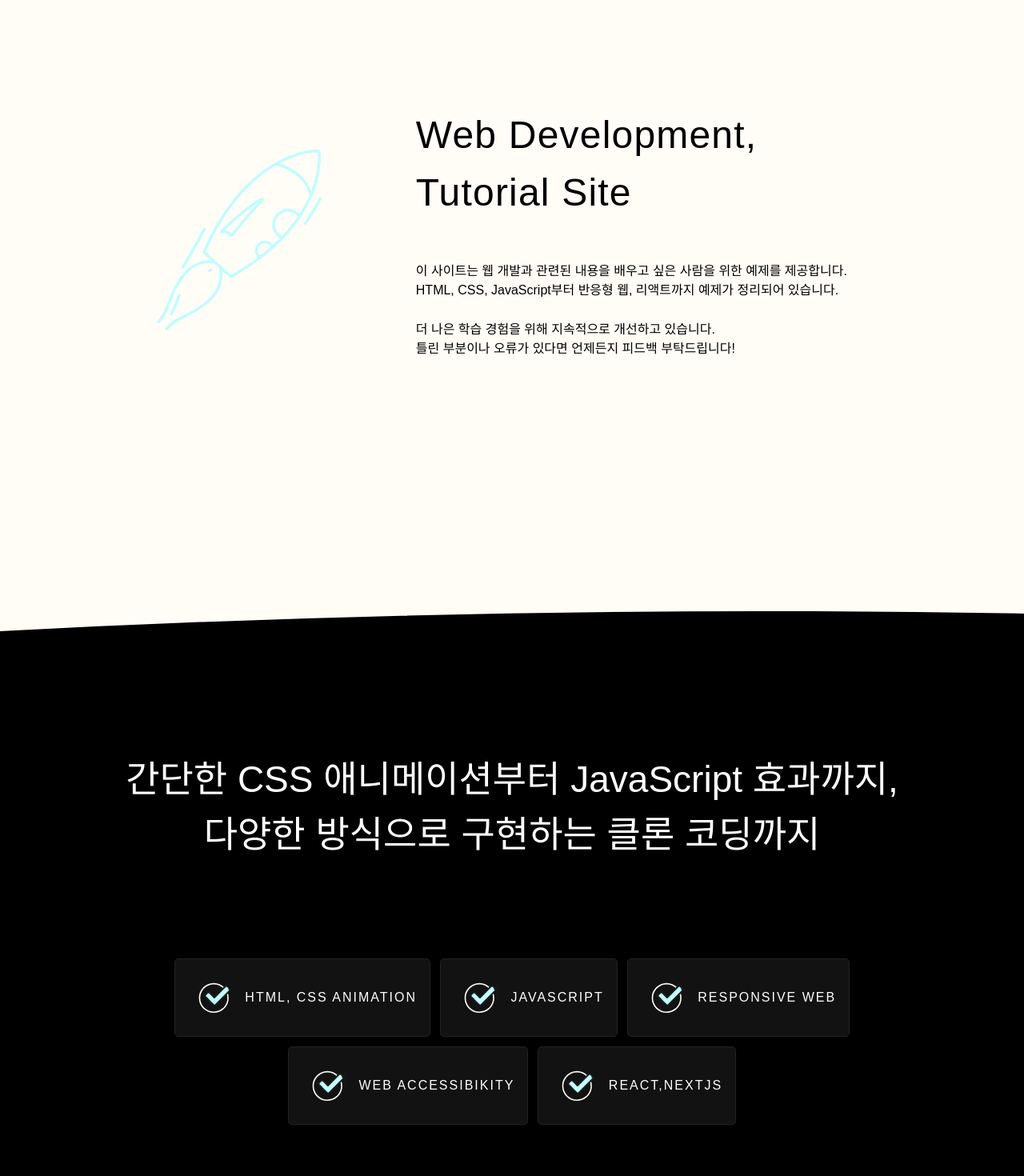
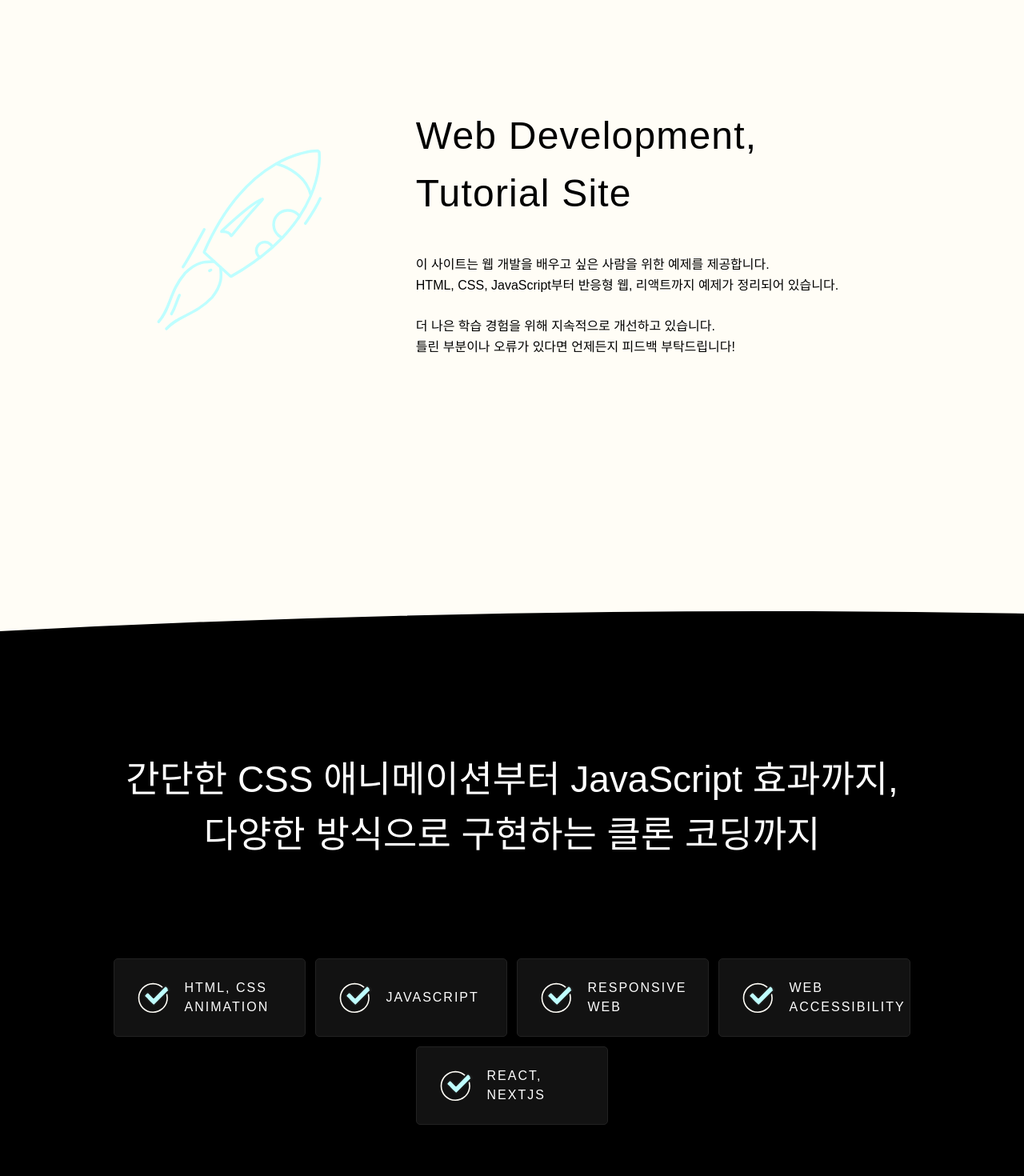
Before and after one commit to parkJH24/exampleSite, a Next.js app: page / in a window 1280 px wide. Shown: the part 960-2430 px from the top of the page at 80% size. Built offline with nearby package versions, Linux system fonts and the light colour scheme.

Commit message:
반응형 일부 추가

```diff
--- a/src/components/Footer.tsx
+++ b/src/components/Footer.tsx
@@ -2,7 +2,7 @@ import LineAnimation from "./animations/LineAnimation"
 
 const FooterContainer = ()=>{
     return(
-        <footer className=" bg-white text-black ">
+        <footer className=" bg-white text-black relative ">
             <LineAnimation/>
             <div className="text-[1.4rem] box-border px-[10rem] border-t-2 py-[3.6rem]">
             © 2024 Semicolondev
--- a/src/components/MainList.tsx
+++ b/src/components/MainList.tsx
@@ -1,65 +1,54 @@
-import LineAnimation from "./animations/LineAnimation"
-
+import LineAnimation from "./animations/LineAnimation";
 
 const MainList = () => {
     return (
-        <section className="bg-[#000000] pb-[20rem] ">
+        <section className="bg-[#000000] pb-[10rem] lg:pb-[20rem]">
             <LineAnimation strokeColor="#000000" fillColor="#000000" />
-            <h2 className="text-white text-[4.6rem] flex justify-center text-center mb-[12rem]">
+
+            {/* 제목 */}
+            <h2 className="text-white text-[3.2rem] sm:text-[4rem] lg:text-[4.6rem] text-center mb-[6rem] sm:mb-[8rem] lg:mb-[12rem] px-4">
                 간단한 CSS 애니메이션부터 JavaScript 효과까지,<br />
                 다양한 방식으로 구현하는 클론 코딩까지
-
             </h2>
 
-            <ul className="flex justify-center gap-[1.2rem] max-w-[100rem] flex-wrap m-auto">
-                <li className="bg-[#121212] border border-[#222] rounded-lg p-[1.6rem] flex items-center gap-3 text-white text-[1.6rem] tracking-[0.2rem]">
-                    <div>
-                        <svg fill="none" xmlns="http://www.w3.org/2000/svg" viewBox="0 0 64 64" width="64">
-                            <path fill-rule="evenodd" clip-rule="evenodd" d="M32.272 15.395c-9.387 0-16.997 7.61-16.997 16.996 0 9.387 7.61 16.997 16.997 16.997 2.158 0 4.22-.402 6.117-1.134 1.264-.488 2.977-1.582 4.15-2.408 1.247-.877 1.873-1.463 2.844-2.64a16.923 16.923 0 003.885-10.815c0-9.386-7.61-16.996-16.996-16.996zM13.675 32.391c0-10.27 8.326-18.596 18.597-18.596 10.27 0 18.596 8.326 18.596 18.596 0 4.495-1.596 8.62-4.251 11.835-1.06 1.283-1.79 1.967-3.157 2.928-1.18.831-3.032 2.028-4.495 2.592a18.554 18.554 0 01-6.693 1.242c-10.27 0-18.597-8.326-18.597-18.597z" fill="#FFFDF6">
-                            </path>
-                            <path d="M21.99 31.121h0l2.938 2.956 3.076 3.238.027.027 3.777 3.682a2 2 0 002.815-.022L52.02 23.489a2 2 0 00.025-2.794l-.722.692.722-.692-2.537-2.645a2 2 0 00-2.869-.018L32.931 31.958l-5.867-5.906a2 2 0 00-2.838 0l-2.235 2.25a2 2 0 000 2.82z" fill="#BFFEFF" stroke="#1A1A1A" stroke-width="2" stroke-linecap="round" stroke-linejoin="round"></path></svg>
-                    </div>
-                    <p>HTML, CSS ANIMATION</p>
-                </li>
-                <li className="bg-[#121212] border border-[#222] rounded-lg p-[1.6rem] flex items-center gap-3 text-white text-[1.6rem] tracking-[0.2rem]">
-                    <div>
-                        <svg fill="none" xmlns="http://www.w3.org/2000/svg" viewBox="0 0 64 64" width="64">
-                            <path fill-rule="evenodd" clip-rule="evenodd" d="M32.272 15.395c-9.387 0-16.997 7.61-16.997 16.996 0 9.387 7.61 16.997 16.997 16.997 2.158 0 4.22-.402 6.117-1.134 1.264-.488 2.977-1.582 4.15-2.408 1.247-.877 1.873-1.463 2.844-2.64a16.923 16.923 0 003.885-10.815c0-9.386-7.61-16.996-16.996-16.996zM13.675 32.391c0-10.27 8.326-18.596 18.597-18.596 10.27 0 18.596 8.326 18.596 18.596 0 4.495-1.596 8.62-4.251 11.835-1.06 1.283-1.79 1.967-3.157 2.928-1.18.831-3.032 2.028-4.495 2.592a18.554 18.554 0 01-6.693 1.242c-10.27 0-18.597-8.326-18.597-18.597z" fill="#FFFDF6">
-                            </path>
-                            <path d="M21.99 31.121h0l2.938 2.956 3.076 3.238.027.027 3.777 3.682a2 2 0 002.815-.022L52.02 23.489a2 2 0 00.025-2.794l-.722.692.722-.692-2.537-2.645a2 2 0 00-2.869-.018L32.931 31.958l-5.867-5.906a2 2 0 00-2.838 0l-2.235 2.25a2 2 0 000 2.82z" fill="#BFFEFF" stroke="#1A1A1A" stroke-width="2" stroke-linecap="round" stroke-linejoin="round"></path></svg>
-                    </div>
-                   <p>JAVASCRIPT</p>
-                </li>
-                <li className="bg-[#121212] border border-[#222] rounded-lg p-[1.6rem] flex items-center gap-3 text-white text-[1.6rem] tracking-[0.2rem]">
-                    <div>
-                        <svg fill="none" xmlns="http://www.w3.org/2000/svg" viewBox="0 0 64 64" width="64">
-                            <path fill-rule="evenodd" clip-rule="evenodd" d="M32.272 15.395c-9.387 0-16.997 7.61-16.997 16.996 0 9.387 7.61 16.997 16.997 16.997 2.158 0 4.22-.402 6.117-1.134 1.264-.488 2.977-1.582 4.15-2.408 1.247-.877 1.873-1.463 2.844-2.64a16.923 16.923 0 003.885-10.815c0-9.386-7.61-16.996-16.996-16.996zM13.675 32.391c0-10.27 8.326-18.596 18.597-18.596 10.27 0 18.596 8.326 18.596 18.596 0 4.495-1.596 8.62-4.251 11.835-1.06 1.283-1.79 1.967-3.157 2.928-1.18.831-3.032 2.028-4.495 2.592a18.554 18.554 0 01-6.693 1.242c-10.27 0-18.597-8.326-18.597-18.597z" fill="#FFFDF6">
-                            </path>
-                            <path d="M21.99 31.121h0l2.938 2.956 3.076 3.238.027.027 3.777 3.682a2 2 0 002.815-.022L52.02 23.489a2 2 0 00.025-2.794l-.722.692.722-.692-2.537-2.645a2 2 0 00-2.869-.018L32.931 31.958l-5.867-5.906a2 2 0 00-2.838 0l-2.235 2.25a2 2 0 000 2.82z" fill="#BFFEFF" stroke="#1A1A1A" stroke-width="2" stroke-linecap="round" stroke-linejoin="round"></path></svg>
-                    </div>
-                    <p>RESPONSIVE WEB</p>
+            {/* 리스트 */}
+            <ul className="flex flex-wrap justify-center gap-[1.2rem] max-w-[90%] md:max-w-[100rem] mx-auto">
+                {menuItems.map((item, index) => (
+                    <li key={index} className="bg-[#121212] border border-[#222] rounded-lg p-[1.6rem] flex items-center gap-3 text-white text-[1.4rem] sm:text-[1.6rem] tracking-[0.2rem] w-full sm:w-[48%] lg:w-[30%] xl:w-[24%] min-h-[80px]">
+                        <div dangerouslySetInnerHTML={{ __html: item.icon }} /> {/* SVG 아이콘 렌더링 */}
+                        <p>{item.label}</p>
                     </li>
-                    <li className="bg-[#121212] border border-[#222] rounded-lg p-[1.6rem] flex items-center gap-3 text-white text-[1.6rem] tracking-[0.2rem]">
-                    <div>
-                        <svg fill="none" xmlns="http://www.w3.org/2000/svg" viewBox="0 0 64 64" width="64">
-                            <path fill-rule="evenodd" clip-rule="evenodd" d="M32.272 15.395c-9.387 0-16.997 7.61-16.997 16.996 0 9.387 7.61 16.997 16.997 16.997 2.158 0 4.22-.402 6.117-1.134 1.264-.488 2.977-1.582 4.15-2.408 1.247-.877 1.873-1.463 2.844-2.64a16.923 16.923 0 003.885-10.815c0-9.386-7.61-16.996-16.996-16.996zM13.675 32.391c0-10.27 8.326-18.596 18.597-18.596 10.27 0 18.596 8.326 18.596 18.596 0 4.495-1.596 8.62-4.251 11.835-1.06 1.283-1.79 1.967-3.157 2.928-1.18.831-3.032 2.028-4.495 2.592a18.554 18.554 0 01-6.693 1.242c-10.27 0-18.597-8.326-18.597-18.597z" fill="#FFFDF6">
-                            </path>
-                            <path d="M21.99 31.121h0l2.938 2.956 3.076 3.238.027.027 3.777 3.682a2 2 0 002.815-.022L52.02 23.489a2 2 0 00.025-2.794l-.722.692.722-.692-2.537-2.645a2 2 0 00-2.869-.018L32.931 31.958l-5.867-5.906a2 2 0 00-2.838 0l-2.235 2.25a2 2 0 000 2.82z" fill="#BFFEFF" stroke="#1A1A1A" stroke-width="2" stroke-linecap="round" stroke-linejoin="round"></path></svg>
-                    </div>
-                    <p>WEB ACCESSIBIKITY</p>
-                    </li>
-                    <li className="bg-[#121212] border border-[#222] rounded-lg p-[1.6rem] flex items-center gap-3 text-white text-[1.6rem] tracking-[0.2rem]">
-                    <div>
-                        <svg fill="none" xmlns="http://www.w3.org/2000/svg" viewBox="0 0 64 64" width="64">
-                            <path fill-rule="evenodd" clip-rule="evenodd" d="M32.272 15.395c-9.387 0-16.997 7.61-16.997 16.996 0 9.387 7.61 16.997 16.997 16.997 2.158 0 4.22-.402 6.117-1.134 1.264-.488 2.977-1.582 4.15-2.408 1.247-.877 1.873-1.463 2.844-2.64a16.923 16.923 0 003.885-10.815c0-9.386-7.61-16.996-16.996-16.996zM13.675 32.391c0-10.27 8.326-18.596 18.597-18.596 10.27 0 18.596 8.326 18.596 18.596 0 4.495-1.596 8.62-4.251 11.835-1.06 1.283-1.79 1.967-3.157 2.928-1.18.831-3.032 2.028-4.495 2.592a18.554 18.554 0 01-6.693 1.242c-10.27 0-18.597-8.326-18.597-18.597z" fill="#FFFDF6">
-                            </path>
-                            <path d="M21.99 31.121h0l2.938 2.956 3.076 3.238.027.027 3.777 3.682a2 2 0 002.815-.022L52.02 23.489a2 2 0 00.025-2.794l-.722.692.722-.692-2.537-2.645a2 2 0 00-2.869-.018L32.931 31.958l-5.867-5.906a2 2 0 00-2.838 0l-2.235 2.25a2 2 0 000 2.82z" fill="#BFFEFF" stroke="#1A1A1A" stroke-width="2" stroke-linecap="round" stroke-linejoin="round"></path></svg>
-                    </div>
-                    <p>REACT,NEXTJS</p>
-                    </li>
+                ))}
             </ul>
         </section>
-    )
-}
+    );
+};
 
-export default MainList
+// 리스트 아이템 데이터 (SVG 포함)
+const menuItems = [
+    {
+        label: "HTML, CSS ANIMATION",
+        icon: `<svg fill="none" xmlns="http://www.w3.org/2000/svg" viewBox="0 0 64 64" width="64">
+                <path fill-rule="evenodd" clip-rule="evenodd" d="M32.272 15.395c-9.387 0-16.997 7.61-16.997 16.996 0 9.387 7.61 16.997 16.997 16.997 2.158 0 4.22-.402 6.117-1.134 1.264-.488 2.977-1.582 4.15-2.408 1.247-.877 1.873-1.463 2.844-2.64a16.923 16.923 0 003.885-10.815c0-9.386-7.61-16.996-16.996-16.996zM13.675 32.391c0-10.27 8.326-18.596 18.597-18.596 10.27 0 18.596 8.326 18.596 18.596 0 4.495-1.596 8.62-4.251 11.835-1.06 1.283-1.79 1.967-3.157 2.928-1.18.831-3.032 2.028-4.495 2.592a18.554 18.554 0 01-6.693 1.242c-10.27 0-18.597-8.326-18.597-18.597z" fill="#FFFDF6"></path>
+                <path d="M21.99 31.121h0l2.938 2.956 3.076 3.238.027.027 3.777 3.682a2 2 0 002.815-.022L52.02 23.489a2 2 0 00.025-2.794l-.722.692.722-.692-2.537-2.645a2 2 0 00-2.869-.018L32.931 31.958l-5.867-5.906a2 2 0 00-2.838 0l-2.235 2.25a2 2 0 000 2.82z" fill="#BFFEFF" stroke="#1A1A1A" stroke-width="2" stroke-linecap="round" stroke-linejoin="round"></path>
+               </svg>`,
+    },
+    { label: "JAVASCRIPT", icon: `<svg fill="none" xmlns="http://www.w3.org/2000/svg" viewBox="0 0 64 64" width="64">
+        <path fill-rule="evenodd" clip-rule="evenodd" d="M32.272 15.395c-9.387 0-16.997 7.61-16.997 16.996 0 9.387 7.61 16.997 16.997 16.997 2.158 0 4.22-.402 6.117-1.134 1.264-.488 2.977-1.582 4.15-2.408 1.247-.877 1.873-1.463 2.844-2.64a16.923 16.923 0 003.885-10.815c0-9.386-7.61-16.996-16.996-16.996zM13.675 32.391c0-10.27 8.326-18.596 18.597-18.596 10.27 0 18.596 8.326 18.596 18.596 0 4.495-1.596 8.62-4.251 11.835-1.06 1.283-1.79 1.967-3.157 2.928-1.18.831-3.032 2.028-4.495 2.592a18.554 18.554 0 01-6.693 1.242c-10.27 0-18.597-8.326-18.597-18.597z" fill="#FFFDF6"></path>
+        <path d="M21.99 31.121h0l2.938 2.956 3.076 3.238.027.027 3.777 3.682a2 2 0 002.815-.022L52.02 23.489a2 2 0 00.025-2.794l-.722.692.722-.692-2.537-2.645a2 2 0 00-2.869-.018L32.931 31.958l-5.867-5.906a2 2 0 00-2.838 0l-2.235 2.25a2 2 0 000 2.82z" fill="#BFFEFF" stroke="#1A1A1A" stroke-width="2" stroke-linecap="round" stroke-linejoin="round"></path>
+       </svg>`,},
+    { label: "RESPONSIVE WEB", icon: `<svg fill="none" xmlns="http://www.w3.org/2000/svg" viewBox="0 0 64 64" width="64">
+        <path fill-rule="evenodd" clip-rule="evenodd" d="M32.272 15.395c-9.387 0-16.997 7.61-16.997 16.996 0 9.387 7.61 16.997 16.997 16.997 2.158 0 4.22-.402 6.117-1.134 1.264-.488 2.977-1.582 4.15-2.408 1.247-.877 1.873-1.463 2.844-2.64a16.923 16.923 0 003.885-10.815c0-9.386-7.61-16.996-16.996-16.996zM13.675 32.391c0-10.27 8.326-18.596 18.597-18.596 10.27 0 18.596 8.326 18.596 18.596 0 4.495-1.596 8.62-4.251 11.835-1.06 1.283-1.79 1.967-3.157 2.928-1.18.831-3.032 2.028-4.495 2.592a18.554 18.554 0 01-6.693 1.242c-10.27 0-18.597-8.326-18.597-18.597z" fill="#FFFDF6"></path>
+        <path d="M21.99 31.121h0l2.938 2.956 3.076 3.238.027.027 3.777 3.682a2 2 0 002.815-.022L52.02 23.489a2 2 0 00.025-2.794l-.722.692.722-.692-2.537-2.645a2 2 0 00-2.869-.018L32.931 31.958l-5.867-5.906a2 2 0 00-2.838 0l-2.235 2.25a2 2 0 000 2.82z" fill="#BFFEFF" stroke="#1A1A1A" stroke-width="2" stroke-linecap="round" stroke-linejoin="round"></path>
+       </svg>`, },
+    { label: "WEB ACCESSIBILITY", icon: `<svg fill="none" xmlns="http://www.w3.org/2000/svg" viewBox="0 0 64 64" width="64">
+        <path fill-rule="evenodd" clip-rule="evenodd" d="M32.272 15.395c-9.387 0-16.997 7.61-16.997 16.996 0 9.387 7.61 16.997 16.997 16.997 2.158 0 4.22-.402 6.117-1.134 1.264-.488 2.977-1.582 4.15-2.408 1.247-.877 1.873-1.463 2.844-2.64a16.923 16.923 0 003.885-10.815c0-9.386-7.61-16.996-16.996-16.996zM13.675 32.391c0-10.27 8.326-18.596 18.597-18.596 10.27 0 18.596 8.326 18.596 18.596 0 4.495-1.596 8.62-4.251 11.835-1.06 1.283-1.79 1.967-3.157 2.928-1.18.831-3.032 2.028-4.495 2.592a18.554 18.554 0 01-6.693 1.242c-10.27 0-18.597-8.326-18.597-18.597z" fill="#FFFDF6"></path>
+        <path d="M21.99 31.121h0l2.938 2.956 3.076 3.238.027.027 3.777 3.682a2 2 0 002.815-.022L52.02 23.489a2 2 0 00.025-2.794l-.722.692.722-.692-2.537-2.645a2 2 0 00-2.869-.018L32.931 31.958l-5.867-5.906a2 2 0 00-2.838 0l-2.235 2.25a2 2 0 000 2.82z" fill="#BFFEFF" stroke="#1A1A1A" stroke-width="2" stroke-linecap="round" stroke-linejoin="round"></path>
+       </svg>`,},
+    { label: "REACT, NEXTJS", icon: `<svg fill="none" xmlns="http://www.w3.org/2000/svg" viewBox="0 0 64 64" width="64">
+        <path fill-rule="evenodd" clip-rule="evenodd" d="M32.272 15.395c-9.387 0-16.997 7.61-16.997 16.996 0 9.387 7.61 16.997 16.997 16.997 2.158 0 4.22-.402 6.117-1.134 1.264-.488 2.977-1.582 4.15-2.408 1.247-.877 1.873-1.463 2.844-2.64a16.923 16.923 0 003.885-10.815c0-9.386-7.61-16.996-16.996-16.996zM13.675 32.391c0-10.27 8.326-18.596 18.597-18.596 10.27 0 18.596 8.326 18.596 18.596 0 4.495-1.596 8.62-4.251 11.835-1.06 1.283-1.79 1.967-3.157 2.928-1.18.831-3.032 2.028-4.495 2.592a18.554 18.554 0 01-6.693 1.242c-10.27 0-18.597-8.326-18.597-18.597z" fill="#FFFDF6"></path>
+        <path d="M21.99 31.121h0l2.938 2.956 3.076 3.238.027.027 3.777 3.682a2 2 0 002.815-.022L52.02 23.489a2 2 0 00.025-2.794l-.722.692.722-.692-2.537-2.645a2 2 0 00-2.869-.018L32.931 31.958l-5.867-5.906a2 2 0 00-2.838 0l-2.235 2.25a2 2 0 000 2.82z" fill="#BFFEFF" stroke="#1A1A1A" stroke-width="2" stroke-linecap="round" stroke-linejoin="round"></path>
+       </svg>`,},
+];
+
+export default MainList;
--- a/src/components/curriculum.tsx
+++ b/src/components/curriculum.tsx
@@ -5,38 +5,26 @@ import AnimateIcon from "./icon/AnimateIcon";
 
 const Curriculum = () => {
   return (
-    <section className="bg-[#fffdf6] pb-[20rem]">
-      <LineAnimation/>
-      <div className="flex max-w-[160rem] mx-auto items-center justify-center">
-      <AnimateIcon/>
-        <div className="w-1/2">
-          <h2 className="tracking-wide mb-20 text-[4.8rem] font-normal ">Web Development,<br />Tutorial Site</h2>
-          <p className="content-text mb-10 text-[1.6rem]">
-            이 사이트는 웹 개발과 관련된 내용을 배우고 싶은 사람을 위한 예제를 제공합니다.<br/>
-            HTML, CSS, JavaScript부터 반응형 웹, 리액트까지
-            예제가 정리되어 있습니다.
+    <section className="bg-[#fffdf6] pb-[10rem] lg:pb-[20rem]">
+      <LineAnimation />
+      <div className="flex flex-col lg:flex-row max-w-[160rem] mx-auto items-center justify-center px-6 lg:px-0">
+        <div className="mb-10 lg:mb-0">
+          <AnimateIcon className="w-[80px] h-[80px] md:w-[100px] md:h-[100px] lg:w-[120px] lg:h-[120px]" />
+        </div>
+
+        <div className="w-full lg:w-1/2 text-center lg:text-left">
+          <h2 className="tracking-wide mb-10 md:mb-16 text-[3rem] md:text-[4rem] lg:text-[4.8rem] font-normal">
+            Web Development,<br />Tutorial Site
+          </h2>
+          <p className="content-text mb-6 md:mb-10 text-[1.4rem] md:text-[1.6rem] leading-relaxed">
+            이 사이트는 웹 개발을 배우고 싶은 사람을 위한 예제를 제공합니다.<br />
+            HTML, CSS, JavaScript부터 반응형 웹, 리액트까지 예제가 정리되어 있습니다.
           </p>
-          <p className="content-text text-[1.6rem]">
-            더 나은 학습 경험을 위해 지속적으로 개선하고 있습니다.<br/>
+          <p className="content-text text-[1.4rem] md:text-[1.6rem] leading-relaxed">
+            더 나은 학습 경험을 위해 지속적으로 개선하고 있습니다.<br />
             틀린 부분이나 오류가 있다면 언제든지 피드백 부탁드립니다!
           </p>
         </div>
-        {/* <div className="w-1/2">
-          <ul className="curri-list flex flex-col gap-[1.2rem] text-[2rem]">
-            <li className="flex gap-[0.6rem] items-center ">
-
-              <p className="curri-text">HTML5, CSS로 제작하는 애니메이션 효과</p>
-            </li>
-            <li>
-
-              <p className="curri-text">다양한 자바스크립트 효과</p>
-            </li>
-            <li>
-
-              <p className="curri-text">반응형 웹까지 구현한 클론코딩</p>
-            </li>
-          </ul>
-        </div> */}
       </div>
     </section>
   );
--- a/tailwind.config.js
+++ b/tailwind.config.js
@@ -18,7 +18,7 @@ module.exports = {
         },
       },
       animation : {
-        'slide-up': 'slide-up 0.7s ease-out forwards',
+        'slide-up': 'slide-up 0.4s ease-out forwards',
       }
     },
   },
```
Also changed, not shown: src/components/Nav.tsx (+48 -8 lines), src/components/VisualTextWrapper.tsx (+17 -14 lines), 1 other file (tests, documents, lock files or other folders).
